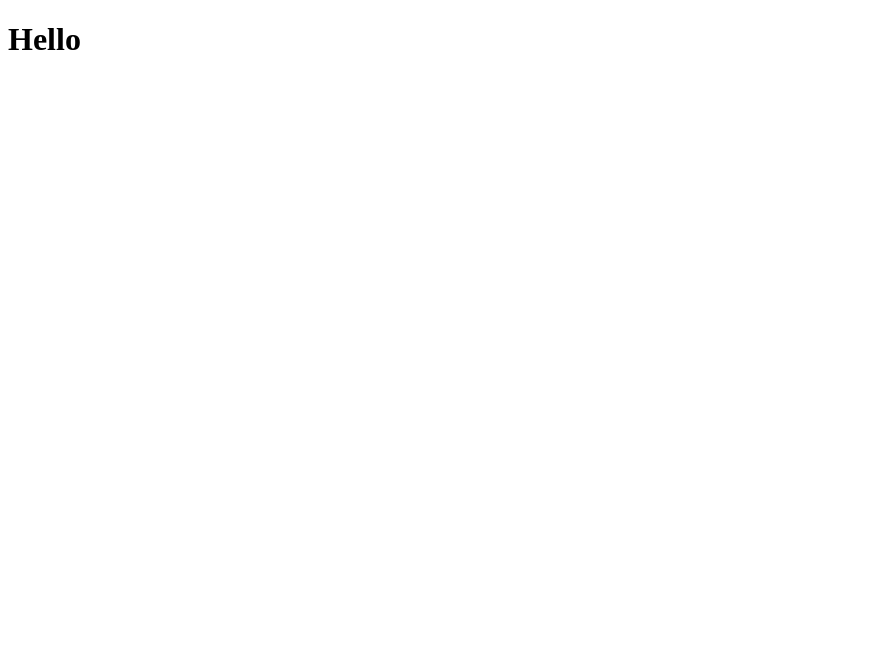
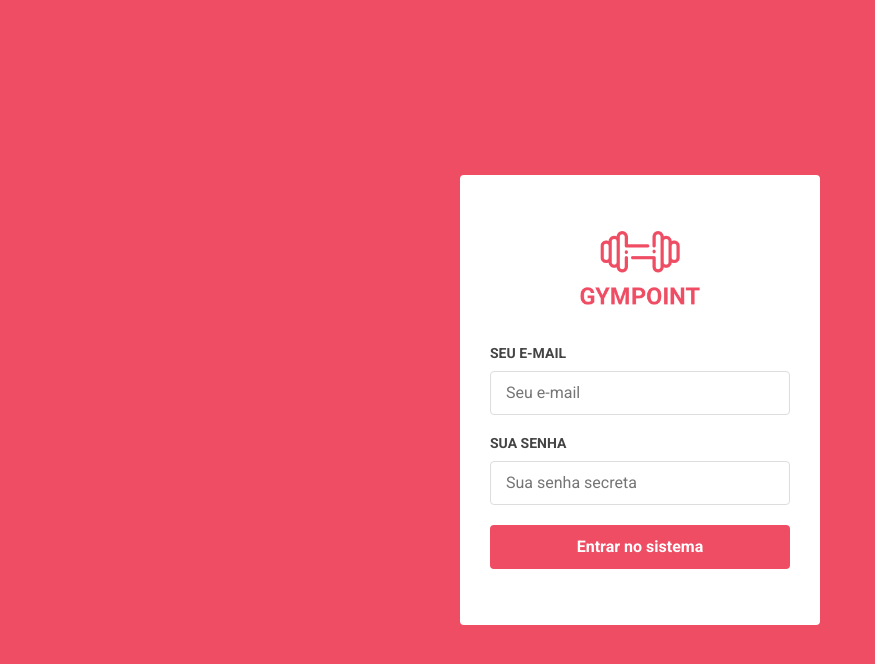
Before and after one commit to renatobentorocha/gympoint, a React (Create React App) app in the folder front-end/: page / in a window 1280 px wide. Shown: the top 664 px of the page, without its empty margins (0-875 px from the left). Built offline with nearby package versions, Linux system fonts and the light colour scheme.

Commit message:
SignIn styling

```diff
--- a/front-end/package.json
+++ b/front-end/package.json
@@ -5,7 +5,9 @@
   "dependencies": {
     "react": "^16.11.0",
     "react-dom": "^16.11.0",
-    "react-scripts": "3.2.0"
+    "react-router-dom": "^5.1.2",
+    "react-scripts": "3.2.0",
+    "styled-components": "^4.4.1"
   },
   "scripts": {
     "start": "react-app-rewired start",
--- a/front-end/src/App.js
+++ b/front-end/src/App.js
@@ -1,7 +1,16 @@
 import React from 'react';
+import { BrowserRouter as Router } from 'react-router-dom';
+import Routes from '~/routes';
+
+import GlobalStyle from '~/styles/global';
 
 function App() {
-  return <h1>Hello</h1>;
+  return (
+    <Router>
+      <Routes />
+      <GlobalStyle />
+    </Router>
+  );
 }
 
 export default App;
--- /dev/null
+++ b/front-end/src/pages/SignIn/index.js
@@ -0,0 +1,35 @@
+import React from 'react';
+
+import { Container } from './styles';
+
+import logo from '~/assets/logo.png';
+
+export default function SignIn() {
+  function handleSignIn(e) {
+    e.preventDefault();
+  }
+
+  return (
+    <Container>
+      <form onSubmit={handleSignIn}>
+        <img src={logo} alt="GYMPOINT" />
+
+        <label htmlFor="email">
+          SEU E-MAIL
+          <input name="email" type="email" placeholder="Seu e-mail" />
+        </label>
+
+        <label htmlFor="password">
+          SUA SENHA
+          <input
+            name="password"
+            type="password"
+            placeholder="Sua senha secreta"
+          />
+        </label>
+
+        <button type="submit">Entrar no sistema</button>
+      </form>
+    </Container>
+  );
+}
--- /dev/null
+++ b/front-end/src/pages/SignIn/styles.js
@@ -0,0 +1,70 @@
+import styled from 'styled-components';
+
+export const Container = styled.div`
+  height: 100%;
+  min-height: 450px;
+  background-color: #ee4d64;
+  display: flex;
+  justify-content: center;
+  align-items: center;
+
+  form {
+    display: flex;
+    flex-direction: column;
+    justify-content: center;
+    align-items: center;
+
+    width: 100%;
+    max-width: 360px;
+    height: 100%;
+    max-height: 450px;
+    text-align: center;
+    background-color: #fff;
+
+    border-radius: 4px;
+  }
+
+  img {
+    width: 120px;
+    margin-bottom: 40px;
+  }
+
+  label {
+    text-align: start;
+    font-size: 14px;
+    color: #444444;
+    font-family: Roboto, sans-serif;
+    font-weight: bold;
+  }
+
+  input {
+    display: block;
+    width: 300px;
+    height: 44px;
+
+    margin-bottom: 20px;
+    margin-top: 10px;
+    border-radius: 4px;
+
+    border: 1px solid #ddd;
+
+    font-family: Roboto, sans-serif;
+    font-size: 16px;
+    color: #999999;
+
+    padding-left: 15px;
+  }
+
+  button {
+    width: 300px;
+    height: 44px;
+
+    font-family: Roboto;
+    font-size: 16px;
+    color: #ffffff;
+    font-weight: bold;
+
+    background-color: #ee4d64;
+    border-radius: 4px;
+  }
+`;
--- /dev/null
+++ b/front-end/src/routes/Route.js
@@ -0,0 +1,20 @@
+import React from 'react';
+import { Route, Redirect } from 'react-router-dom';
+
+export default function RouteWrapper({
+  component: Component,
+  isPrivate,
+  ...rest
+}) {
+  const signed = false;
+
+  if (!signed && isPrivate) {
+    return <Redirect to="/" />;
+  }
+
+  if (signed && !isPrivate) {
+    return <Redirect to="/dashboard" />;
+  }
+
+  return <Route {...rest} render={props => <Component {...props} />} />;
+}
--- /dev/null
+++ b/front-end/src/routes/index.js
@@ -0,0 +1,13 @@
+import React from 'react';
+import { Switch } from 'react-router-dom';
+import Route from './Route';
+
+import SignIn from '~/pages/SignIn';
+
+export default function Routes() {
+  return (
+    <Switch>
+      <Route path="/" exact component={SignIn} />
+    </Switch>
+  );
+}
--- /dev/null
+++ b/front-end/src/styles/global.js
@@ -0,0 +1,41 @@
+import { createGlobalStyle } from 'styled-components';
+
+export default createGlobalStyle`
+  @import url('https://fonts.googleapis.com/css?family=Roboto:400,700&display=swap');
+
+  * {
+    margin: 0;
+    padding: 0;
+    outline: 0;
+    box-sizing: border-box;
+  }
+
+  *:focus {
+    outline: 0;
+  }
+
+  html, body, #root {
+    height: 100%;
+  }
+
+  body {
+    -webkit-font-smoothing: antialiased;
+  }
+
+  body, input, button {
+    font: 14px 'Roboto', sans-serif;
+  }
+
+  a {
+    text-decoration: none;
+  }
+
+  ul {
+    list-style: none;
+  }
+
+  button {
+    border: 0;
+    cursor: pointer;
+  }
+`;
```
Also changed, not shown: front-end/src/assets/logo.png (added), 1 other file (tests, documents, lock files or other folders).
